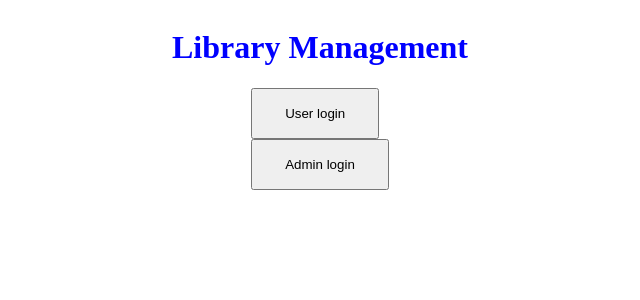
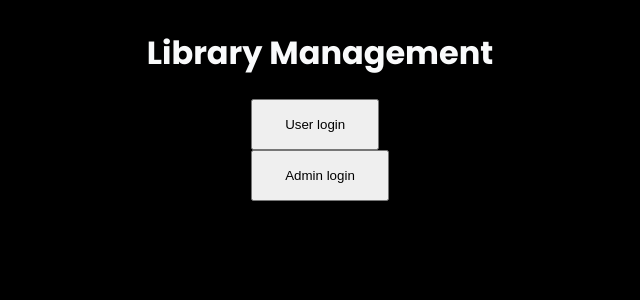
Before and after one commit to himanch007/innovaccer-library-management-system, a Flask app: page / in a window 1280 px wide. Shown: the top 300 px of the page, without its empty margins (320-960 px from the left). Run offline with Flask 2, Linux system fonts and the light colour scheme.

Commit message:
fix: css link to templates

```diff
--- a/app.py
+++ b/app.py
@@ -12,7 +12,7 @@ def indexPage():
 def userLogin():
     return render_template('login.html')
 
-
+#successfull login
 @app.route('/success')
 def success():
     return render_template('success.html')
--- a/static/style.css
+++ /dev/null
@@ -1,20 +0,0 @@
-@import url('https://fonts.googleapis.com/css2?family=Merriweather:wght@400;700&family=Poppins:wght@400;700&display=swap');
-
-* {
-  box-sizing: border-box;
-}
-
-body {
-  color: blue;
-}
-
-.main-container {
-  display: flex;
-  flex-direction: column;
-  justify-content: center;
-  align-items: center;
-}
-
-.btn {
-  padding: 1rem 2rem;
-}
--- /dev/null
+++ b/static/styles/style.css
@@ -0,0 +1,30 @@
+@import url('https://fonts.googleapis.com/css2?family=Poppins:wght@400;700&display=swap');
+
+:root {
+  --primary-bg-color: #000;
+  --primary-header-color: #4f46e5;
+  --primary-text-color: #f9fafb;
+  --primary-button-color: #93c5fd;
+}
+
+* {
+  box-sizing: border-box;
+}
+
+body {
+  color: blue;
+  font-family: 'Poppins', sans-serif;
+  background: var(--primary-bg-color);
+  color: var(--primary-text-color);
+}
+
+.main-container {
+  display: flex;
+  flex-direction: column;
+  justify-content: center;
+  align-items: center;
+}
+
+.btn {
+  padding: 1rem 2rem;
+}
--- a/templates/header.html
+++ b/templates/header.html
@@ -2,6 +2,9 @@
   <meta charset="UTF-8" />
   <meta http-equiv="X-UA-Compatible" content="IE=edge" />
   <meta name="viewport" content="width=device-width, initial-scale=1.0" />
-  <link rel="stylesheet" href="{{ url_for('static', filename='style.css') }}" />
+  <link
+    rel="stylesheet"
+    href="{{ url_for('static',filename='styles/style.css') }}"
+  />
   <title>Library Management</title>
 </head>
```
